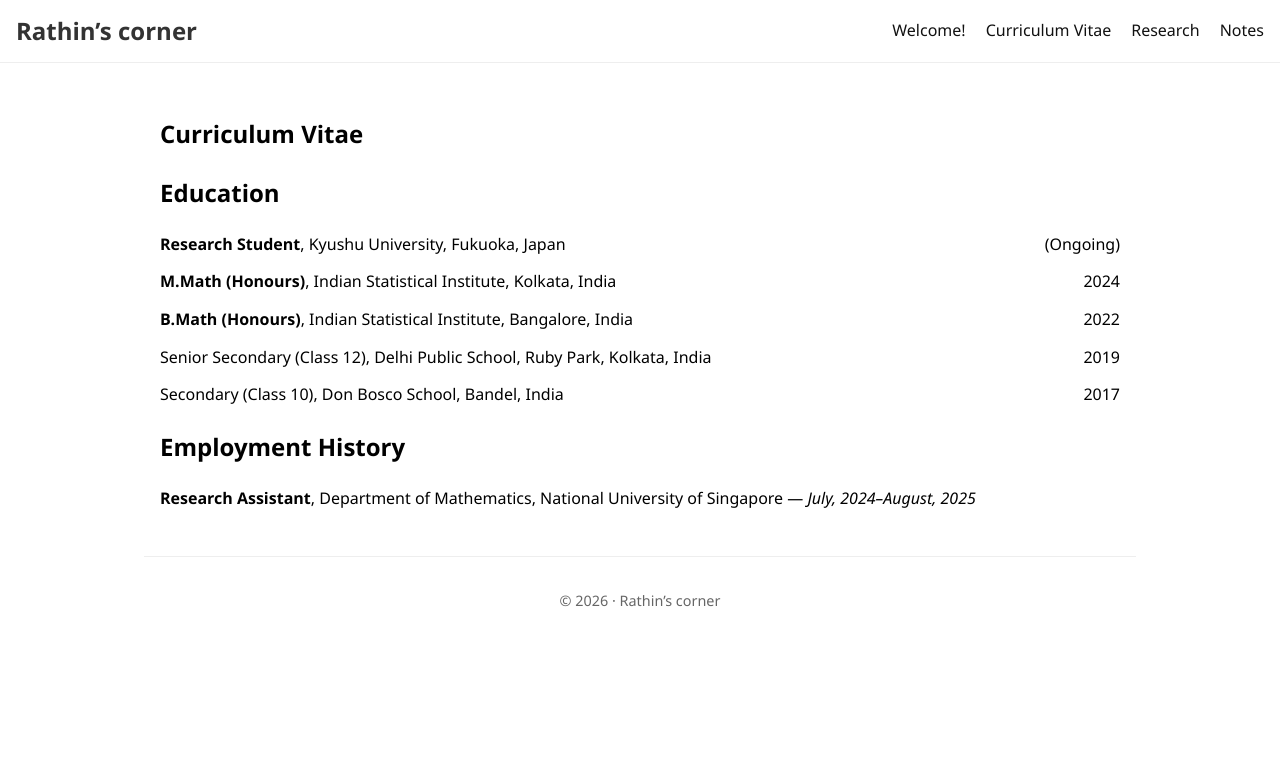
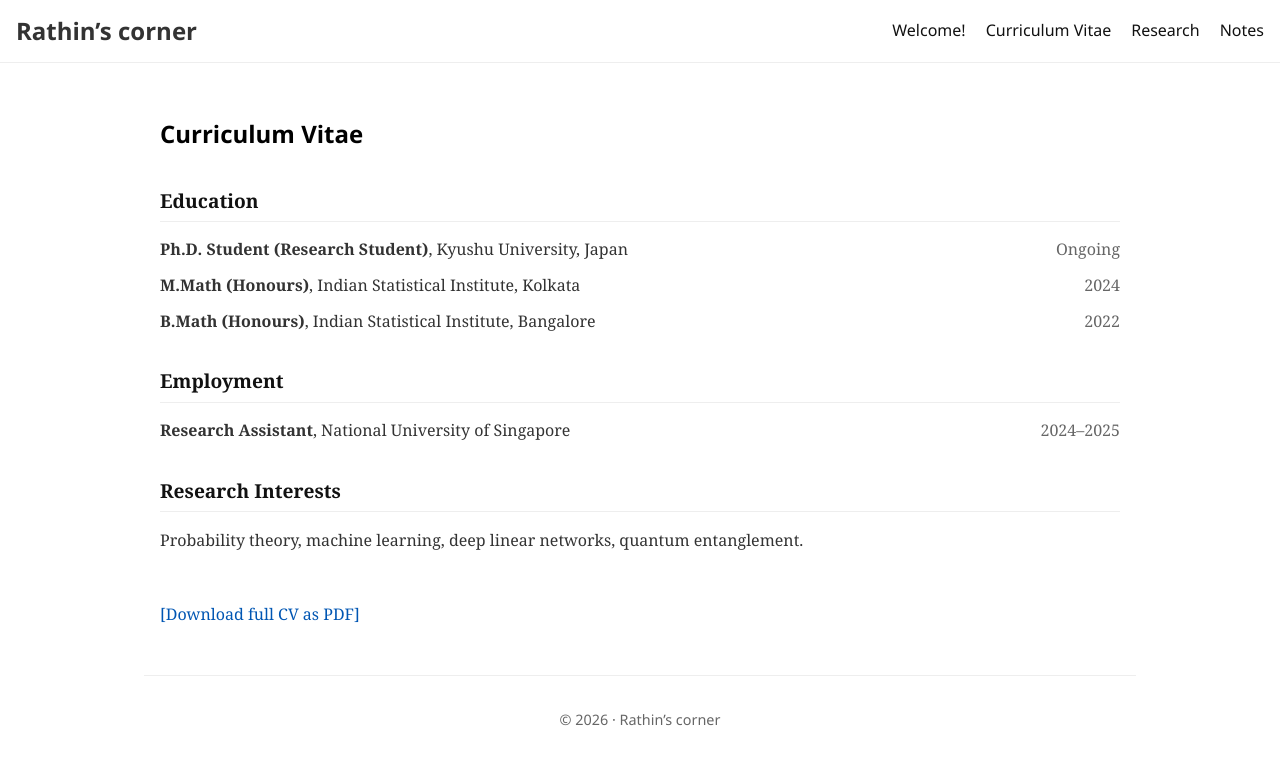
Before and after one commit to rnkarmakar/rnkarmakar.github.io, a Jekyll site: the page built from cv.md, in a window 1280 px wide. Shown: the top 765 px of the page. Built offline with Jekyll 4.4.1, drawn with Linux system fonts in a browser that asks for light colours.

Commit message:
Refactor CV layout and add research interests
Removed old HTML structure for education and employment sections, replacing it with a new layout. Added research interests and a link to download the full CV as a PDF.

```diff
--- a/cv.md
+++ b/cv.md
@@ -5,55 +5,43 @@ permalink: /cv/
 nav_order: 2
 ---
 
+<div class="academic-page">
 
+<div class="cv-section">
+  <h3>Education</h3>
 
-<section>
-  <h2>Education</h2>
-  <ul class="cv-list">
-    <li>
-      <strong>Research Student</strong>, Kyushu University, Fukuoka, Japan <span class="cv-year">(Ongoing)</span>
-    </li>
-    <li>
-      <strong>M.Math (Honours)</strong>, Indian Statistical Institute, Kolkata, India <span class="cv-year">2024</span>
-    </li>
-    <li>
-      <strong>B.Math (Honours)</strong>, Indian Statistical Institute, Bangalore, India <span class="cv-year">2022</span>
-    </li>
-    <li>
-      Senior Secondary (Class&nbsp;12), Delhi Public School, Ruby&nbsp;Park, Kolkata, India <span class="cv-year">2019</span>
-    </li>
-    <li>
-      Secondary (Class&nbsp;10), Don&nbsp;Bosco School, Bandel, India <span class="cv-year">2017</span>
-    </li>
-  </ul>
-</section>
+  <div class="cv-item">
+    <div class="cv-left"><strong>Ph.D. Student (Research Student)</strong>, Kyushu University, Japan</div>
+    <div class="cv-right">Ongoing</div>
+  </div>
 
-<section>
-  <h2>Employment History</h2>
-  <ul class="cv-list">
-    <li>
-      <strong>Research Assistant</strong>, Department of Mathematics, National University of Singapore &mdash; <em>July, 2024&ndash;August, 2025</em>
-    </li>
-  </ul>
-</section>
+  <div class="cv-item">
+    <div class="cv-left"><strong>M.Math (Honours)</strong>, Indian Statistical Institute, Kolkata</div>
+    <div class="cv-right">2024</div>
+  </div>
 
-<style>
-  .cv-list {
-    list-style: none;
-    padding: 0;
-    margin: 0;
-  }
-  .cv-list li {
-    margin-bottom: 0.75rem;
-  }
-  .cv-year {
-    float: right;
-  }
-  @media(max-width: 600px){
-    .cv-year {
-      float:none;
-      display:block;
-      margin-top:0.25rem;
-    }
-  }
-</style>
+  <div class="cv-item">
+    <div class="cv-left"><strong>B.Math (Honours)</strong>, Indian Statistical Institute, Bangalore</div>
+    <div class="cv-right">2022</div>
+  </div>
+</div>
+
+<div class="cv-section">
+  <h3>Employment</h3>
+
+  <div class="cv-item">
+    <div class="cv-left"><strong>Research Assistant</strong>, National University of Singapore</div>
+    <div class="cv-right">2024–2025</div>
+  </div>
+</div>
+
+<div class="cv-section">
+  <h3>Research Interests</h3>
+  <p>Probability theory, machine learning, deep linear networks, quantum entanglement.</p>
+</div>
+
+<p style="margin-top: 3rem;">
+  <a href="/assets/pdf/cv.pdf" target="_blank">[Download full CV as PDF]</a>
+</p>
+
+</div>
```
